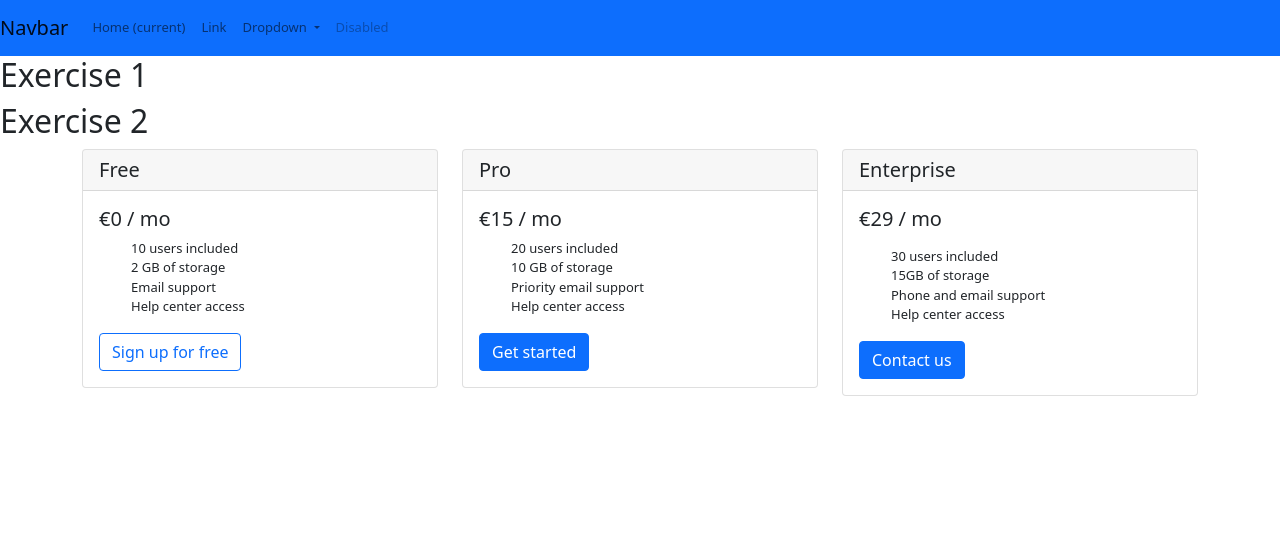
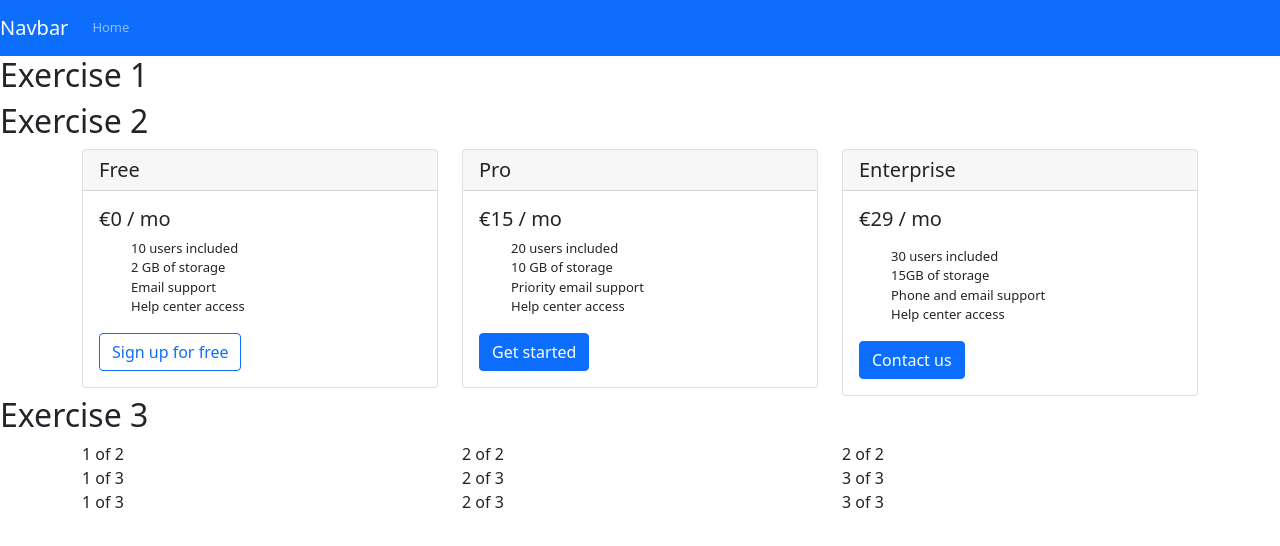
Before and after one commit to BertoPolo/m2d8-1, a plain HTML site: page index.html in a window 1280 px wide. Drawn offline with nearby package versions, Linux system fonts and the light colour scheme.

Commit message:
Update index.html

```diff
--- a/index.html
+++ b/index.html
@@ -8,6 +8,9 @@
     <!-- bootstrap -->
     <link href="https://cdn.jsdelivr.net/npm/bootstrap@5.1.3/dist/css/bootstrap.min.css" rel="stylesheet" integrity="sha384-1BmE4kWBq78iYhFldvKuhfTAU6auU8tT94WrHftjDbrCEXSU1oBoqyl2QvZ6jIW3" crossorigin="anonymous">
     <title>M2D8</title>
+
+
+
     <style>
       ul {
     list-style: none;
@@ -19,7 +22,7 @@
 
 <!-- NAVBAR -->
 
-    <nav class="navbar navbar-expand-lg navbar-light bg-primary">
+    <nav class="navbar navbar-expand-lg navbar-dark bg-primary">
         <a class="navbar-brand" href="#">Navbar</a>
         <button class="navbar-toggler" type="button" data-toggle="collapse" data-target="#navbarSupportedContent" aria-controls="navbarSupportedContent" aria-expanded="false" aria-label="Toggle navigation">
           <span class="navbar-toggler-icon"></span>
@@ -28,24 +31,7 @@
         <div class="collapse navbar-collapse" id="navbarSupportedContent">
           <ul class="navbar-nav mr-auto">
             <li class="nav-item active">
-              <a class="nav-link" href="#">Home <span class="sr-only">(current)</span></a>
-            </li>
-            <li class="nav-item">
-              <a class="nav-link" href="#">Link</a>
-            </li>
-            <li class="nav-item dropdown">
-              <a class="nav-link dropdown-toggle" href="#" id="navbarDropdown" role="button" data-toggle="dropdown" aria-expanded="false">
-                Dropdown
-              </a>
-              <div class="dropdown-menu" aria-labelledby="navbarDropdown">
-                <a class="dropdown-item" href="#">Action</a>
-                <a class="dropdown-item" href="#">Another action</a>
-                <div class="dropdown-divider"></div>
-                <a class="dropdown-item" href="#">Something else here</a>
-              </div>
-            </li>
-            <li class="nav-item">
-              <a class="nav-link disabled">Disabled</a>
+              <a class="nav-link" href="#">Home </a>
             </li>
           </ul>
         </div>
@@ -147,6 +133,51 @@
         </div>
 
     </section>
+  <section>
+    <!-- Exercise 3 -->
 
+    <h2> Exercise 3</h2>
+    <!-- container and row1 -->
+
+    <div class="container">
+      <div class="row">
+        <div class="col">
+          1 of 2
+        </div>
+        <div class="col">
+          2 of 2
+        </div>
+        <div class="col">
+          2 of 2
+        </div>
+      </div>
+
+      <!-- -------row 2-------- -->
+      <div class="row">
+        <div class="col">
+          1 of 3
+        </div>
+        <div class="col">
+          2 of 3
+        </div>
+        <div class="col">
+          3 of 3
+        </div>
+      </div>
+      <!-- -------row 3--------- -->
+
+      <div class="row">
+        <div class="col">
+          1 of 3
+        </div>
+        <div class="col">
+          2 of 3
+        </div>
+        <div class="col">
+          3 of 3
+        </div>
+      </div>
+    </div>
+  </section>
 </body>
 </html>
```
